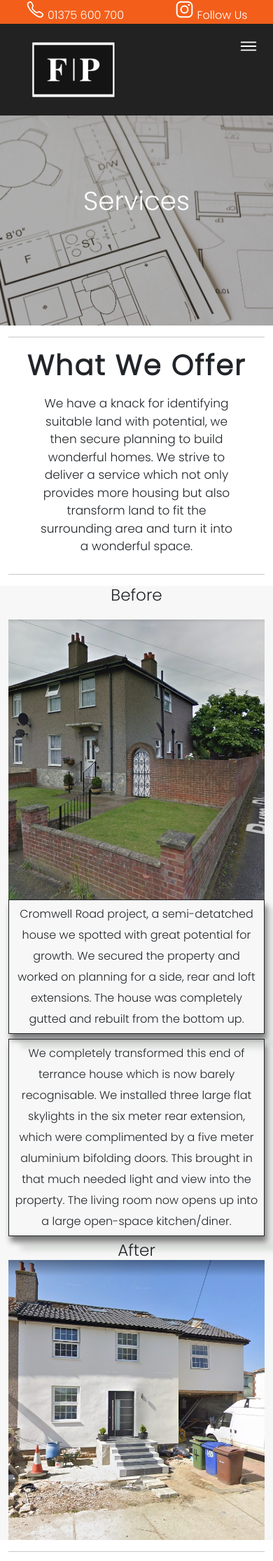
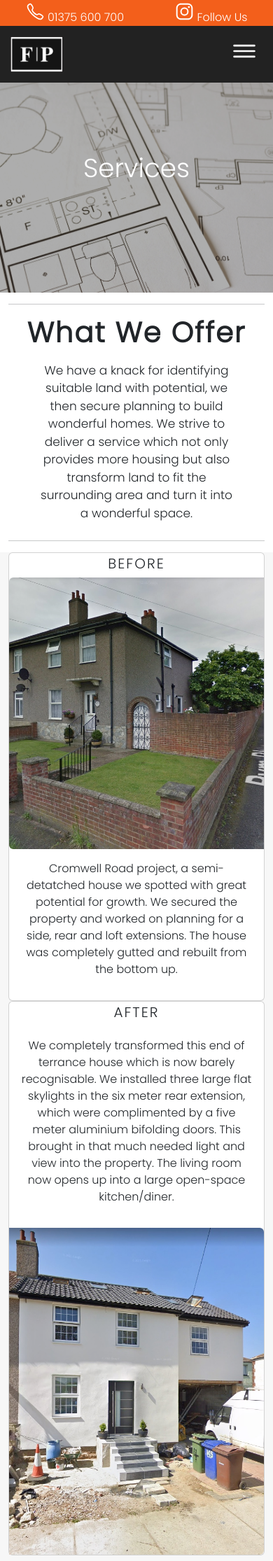
Before and after one commit to BesnikShala/Founder-Property-Ltd, a Django app: page /services/ in a window 390 px wide. Shown: the top 2230 px of the page at 70% size. Run offline with Django 4.2, Linux system fonts and the light colour scheme; parts of the project's set-up code (start-up, migrations or seed data) failed here and were passed over.

Commit message:
Change services before and after

```diff
--- a/services/templates/services/services.html
+++ b/services/templates/services/services.html
@@ -29,21 +29,55 @@
     </div>
 </section>
 <section class="serv-section">
-    <div class="container m-6">
-        <div class="row cromwell">
-            <div class="col-md-4 col-sm-12 offset-md-1">
-                <h3>Before</h3>
-                <img class="img-fluid cromwell-img" src="{% static 'media/cromwell-before.jpg' %}"
-                    alt="image of house before remodeling">
+    <div class="container">
+
+        <div class="card">
+            <div>
+                <h5 class="card-title">Before</h5>
             </div>
-            <div class="col-md-6 col-sm-12">
-                <p class="text-center">Cromwell Road project, a semi-detatched house we spotted with great potential for
-                    growth. We
-                    secured
-                    the property and worked on planning for a side, rear and loft extensions. The house was completely
-                    gutted and rebuilt from the bottom up. </p>
+            <div class="row g-0">
+                <div class="col-md-3 offset-md-1">
+                    <img src="{% static 'media/cromwell-before.jpg' %}" class="img-fluid rounded-start" alt="...">
+                </div>
+                <div class="col-md-8">
+                    <div class="card-body">
+                        <p class="text-center">Cromwell Road project, a semi-detatched house we spotted with great
+                            potential
+                            for
+                            growth. We
+                            secured
+                            the property and worked on planning for a side, rear and loft extensions. The house was
+                            completely
+                            gutted and rebuilt from the bottom up. </p>
+                    </div>
+                </div>
             </div>
         </div>
+        <div class="card">
+            <div>
+                <h5 class="card-title">After</h5>
+            </div>
+            <div class="row g-0 d-flex">
+                <div class="col-md-8 ">
+                    <div class="card-body">
+                        <p class="text-center">We completely transformed this end of terrance house which is now barely
+                            recognisable. We installed
+                            three large flat skylights in the six meter rear extension, which were complimented by a
+                            five meter
+                            aluminium bifolding doors. This brought in that much needed light and view into the
+                            property. The
+                            living room now opens up into a large open-space kitchen/diner. </p>
+                    </div>
+                </div>
+                <div class="col-md-3 ">
+                    <img src="{% static 'media/cromwell-after.jpg' %}" class="img-fluid rounded-end" alt="...">
+                </div>
+            </div>
+        </div>
+    </div>
+<!-- </section>
+    <div class="container m-6">
+
         <div class="row cromwell">
             <div class="col-md-6 col-sm-12 ">
                 <p class="text-center order-sm-last">
@@ -59,10 +93,8 @@
                     alt="image of house after remodeling">
             </div>
         </div>
-
     </div>
-    </div>
-</section>
+</section> -->
 <section>
     <div class="container">
         <hr>
--- a/static/css/style.css
+++ b/static/css/style.css
@@ -22,6 +22,7 @@ a:hover {
     align-items: center;
     justify-content: space-around;
     background: #f35f1b;
+    padding-top: 3px;
 }
 
 .top-bar span {
@@ -118,6 +119,10 @@ nav a:hover {
     display: none;
 }
 
+.toggle ion-icon {
+    font-size: 42px;
+}
+
 /* Banners */
 
 .banner::after {
@@ -158,13 +163,13 @@ nav a:hover {
     color: #ffff;
     font-size: 3vw;
     font-weight: 400;
-    padding: 28px;
 }
 
 .sub-heading {
     position: relative;
     font-size: 25px;
     color: #ffff;
+    padding-left: 0px;
 }
 
 .banner span {
@@ -252,42 +257,6 @@ nav a:hover {
 
 /* Services Page */
 
-.cromwell-img {
-    width: 100%;
-    height: 100%;
-    text-align: center;
-    position: relative;
-    margin-top: 20px;
-    vertical-align: middle;
-}
-
-.cromwell-img p {
-    display: inline;
-}
-
-.cromwell-img2 {
-    width: 100%;
-    height: 400px;
-    text-align: center;
-    position: relative;
-}
-
-.cromwell div p {
-    display: inline-block;
-    border: 1px solid;
-    padding: 10px;
-    box-shadow: 3px 8px 8px #7c7c7c, 17px 12px 8px #e7e7e7, 18px 20px 8px #d7dcd7;
-    margin: 20px;
-    margin-top: 142px;
-
-}
-
-.cromwell div h3 {
-    margin: auto;
-    text-align: center;
-    overflow: hidden;
-}
-
 .hide {
     display: none;
 }
@@ -349,11 +318,6 @@ nav a:hover {
 }
 
 /* Latest Projects */
-
-.latest-project {
-    margin-top: 20px;
-    padding-top: 40px;
-}
 
 .slider {
     background-color: #eaeaea;
@@ -485,6 +449,11 @@ nav a:hover {
     width: 80px;
 }
 
+.rights {
+    color: #bbbbbb;
+    text-align: center;
+}
+
 /* Services */
 
 .service-para::after {
@@ -591,7 +560,6 @@ nav a:hover {
     top: 50px;
 }
 
-
 .detail-list::marker {
     padding-left: 5px;
     list-style-image: url(/static/media/ham.jpg);
@@ -600,7 +568,6 @@ nav a:hover {
 .detail-list li ::marker{
     padding: 2px 5px;
 }
-
 
 .project-img img {
     width: 100%;
@@ -669,6 +636,18 @@ nav a:hover {
     opacity: 1;
 }
 
+.card-title {
+    text-align: center;
+    text-transform: uppercase;
+    letter-spacing: 2px;
+    margin-top: 3px;
+}
+
+.card .row {
+    display: flex;
+    align-items: center;
+    justify-content: center;
+}
 
 /* Contact */
 
@@ -730,7 +709,17 @@ nav a:hover {
     nav {
         display: block;
         position: relative;
-        padding: 15px 20px;
+    }
+
+    .sub-heading {
+        position: relative;
+        font-size: 18px;
+        color: #ffff;
+    }
+
+    .logo img {
+        width: 75px;
+        margin-left: 0px;
     }
 
     .menu {
@@ -758,24 +747,9 @@ nav a:hover {
         height: 415px;
     }
 
-    .cromwell-img {
-        width: 100%;
-        height: 400px;
-        text-align: center;
-        position: relative;
-        margin-top: 20px;
-        left: 0;
-        order: 2;
-    }
-
-    .cromwell-img-2 {
-        width: 100%;
-        height: 400px;
-        text-align: center;
-        position: relative;
-        margin-top: 20px;
-        left: 0;
-        order: 2;
+    .slick-slide img {
+        display: block;
+        height: 264px;
     }
 
     .info img {
@@ -783,15 +757,6 @@ nav a:hover {
         height: 100%;
         text-align: center;
         position: relative;
-    }
-
-    .cromwell div p {
-        margin: auto;
-        padding: 5px 8px;
-        text-align: left;
-        line-height: 30px;
-        overflow: hidden;
-        order: 2;
     }
 
     .arrows {
--- a/templates/base.html
+++ b/templates/base.html
@@ -117,6 +117,9 @@
                     </ul>
                 </div>
             </div>
+            <div class="rights">
+                <p>© 2021 Founder Property Ltd. All Rights Reserved.</p>
+            </div>
         </div>
     </footer>
 
```
Also changed, not shown: home/templates/home/index.html (+12 -9 lines).
